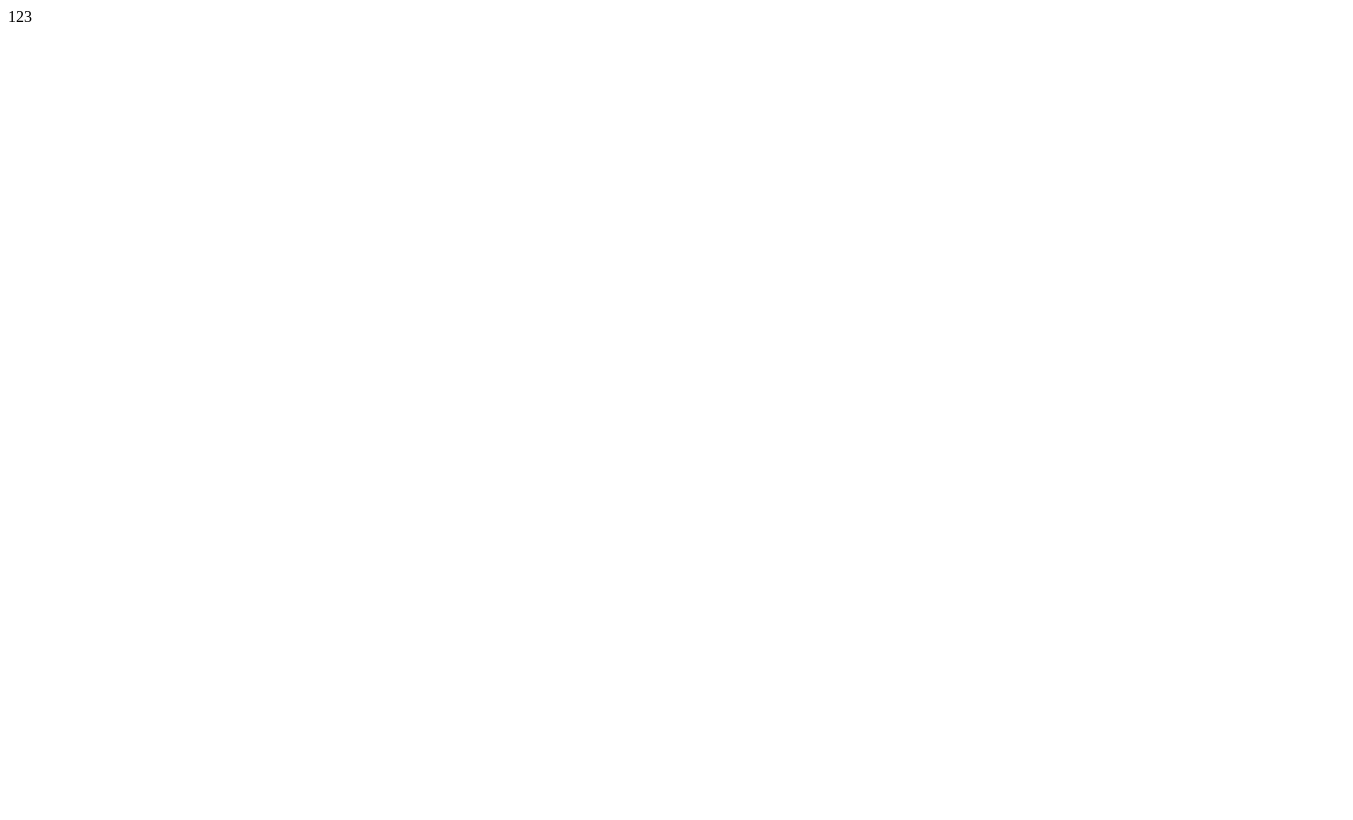
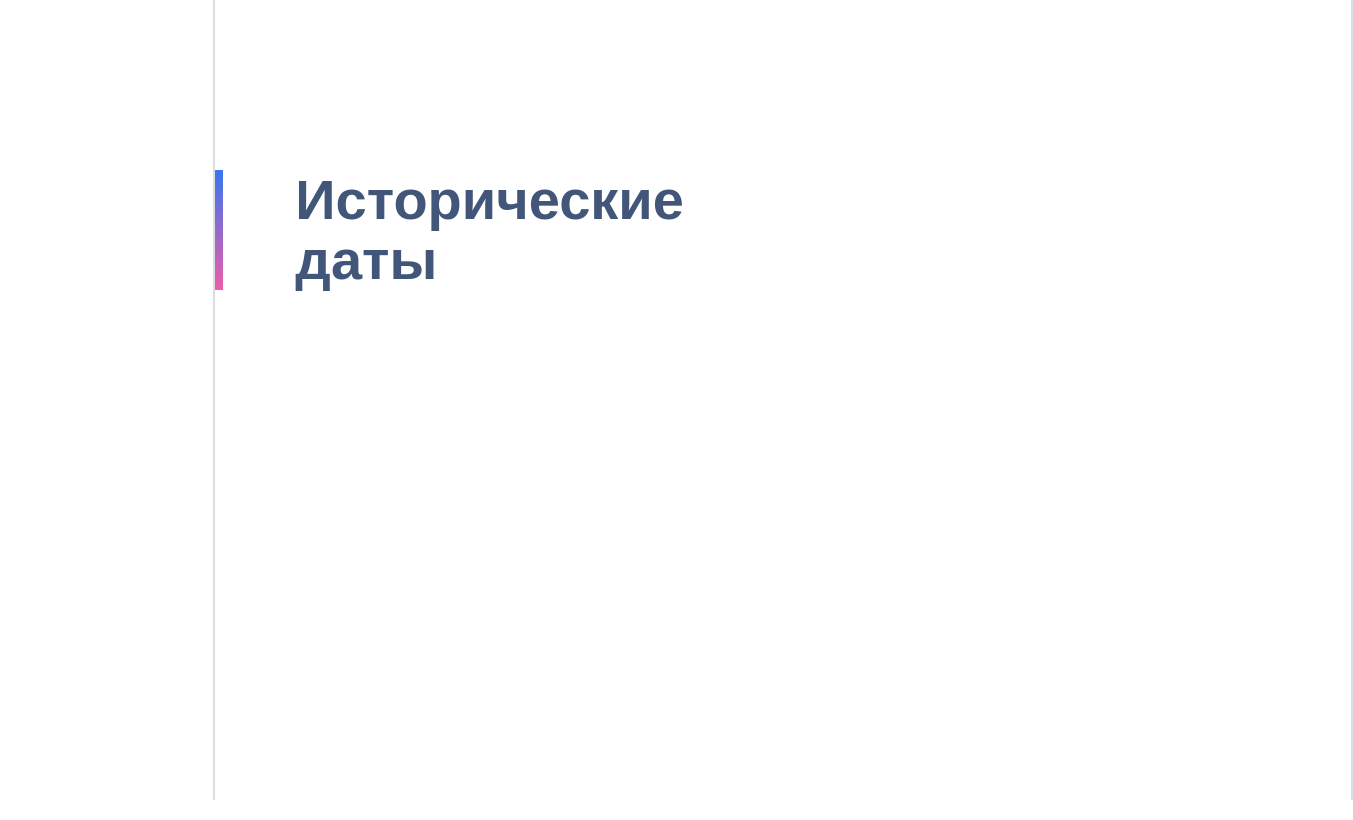
Before and after one commit to FoxyGDFD/beautiful-swiper, a React (Vite) app: page / in a window 1280 px wide. Shown: the whole page, 1353 px wide, since content can reach past the window. Built offline with nearby package versions, Linux system fonts and the light colour scheme.

Commit message:
feat: add title and circle of buttons

```diff
--- a/src/app/main.tsx
+++ b/src/app/main.tsx
@@ -1,5 +1,6 @@
 import { createRoot } from 'react-dom/client'
 import { MainPage } from '@pages'
+import './styles/global.scss'
 
 const root = document.getElementById('root');
 
--- /dev/null
+++ b/src/app/styles/_base.scss
@@ -0,0 +1,70 @@
+@use '@shared/styles/mixins';
+@use "@shared/styles/variables";
+
+
+// Base body styles
+body {
+  font-family: variables.$font-family-base;
+  font-size: variables.$font-size-base;
+  line-height: variables.$line-height-base;
+  color: variables.$gray-900;
+  background-color: variables.$white;
+  -webkit-font-smoothing: antialiased;
+  -moz-osx-font-smoothing: grayscale;
+}
+
+// Typography
+h1, h2, h3, h4, h5, h6 {
+  font-weight: variables.$font-weight-bold;
+  line-height: variables.$line-height-sm;
+  color: variables.$gray-900;
+}
+
+h1 { font-size: 2.5rem; }
+h2 { font-size: 2rem; }
+h3 { font-size: 1.75rem; }
+h4 { font-size: 1.5rem; }
+h5 { font-size: 1.25rem; }
+h6 { font-size: 1rem; }
+
+// Links
+a {
+  color: variables.$blue;
+  transition: variables.$transition-base;
+
+  // &:hover {
+  //   color: darken($blue, 15%);
+  // }
+
+  &:focus {
+    @include mixins.focus-ring;
+  }
+}
+
+// Forms
+input,
+textarea,
+select {
+  width: 100%;
+  padding: variables.$spacer * 0.5;
+  border: 0.0625rem solid variables.$gray-300;
+  border-radius: variables.$border-radius;
+  transition: variables.$transition-base;
+
+  &:focus {
+    outline: none;
+    border-color: variables.$blue;
+    box-shadow: 0 0 0 0.2rem rgba(variables.$blue, 0.25);
+  }
+
+  &::placeholder {
+    color: variables.$gray-500;
+  }
+}
+
+label {
+  display: block;
+  margin-bottom: variables.$spacer * 0.25;
+  font-weight: variables.$font-weight-medium;
+  color: variables.$gray-700;
+}
--- /dev/null
+++ b/src/app/styles/_reset.scss
@@ -0,0 +1,75 @@
+@use '@shared/styles/mixins';
+
+*,
+*::before,
+*::after {
+  box-sizing: border-box;
+  margin: 0;
+  padding: 0;
+}
+
+html {
+  scroll-behavior: smooth;
+}
+
+body, #root {
+  min-height: 100vh;
+  text-rendering: optimizeSpeed;
+  line-height: 1.5;
+  width: 100%;
+}
+
+img,
+picture,
+video,
+canvas,
+svg {
+  display: block;
+  max-width: 100%;
+}
+
+input,
+button,
+textarea,
+select {
+  font: inherit;
+}
+
+button {
+  cursor: pointer;
+  border: none;
+  background: none;
+}
+
+a {
+  text-decoration: none;
+  color: inherit;
+}
+
+button, a {
+  &:focus {
+    @include mixins.focus-ring;
+  }
+
+  &:disabled {
+    opacity: 0.6;
+    cursor: not-allowed;
+  }
+}
+
+ul,
+ol {
+  list-style: none;
+}
+
+// Remove animations for people who've turned them off
+@media (prefers-reduced-motion: reduce) {
+  *,
+  *::before,
+  *::after {
+    animation-duration: 0.01ms !important;
+    animation-iteration-count: 1 !important;
+    transition-duration: 0.01ms !important;
+    scroll-behavior: auto !important;
+  }
+}
--- /dev/null
+++ b/src/pages/Page.module.scss
@@ -0,0 +1,32 @@
+@use 'sass:map';
+@use "@shared/styles/variables";
+@use '@shared/styles/utils';
+@use '@shared/styles/mixins';
+
+.page {
+  @include utils.container;
+
+  height: 100vh;
+  border-left: .125rem solid variables.$black-blue_20;
+  border-right: .125rem solid variables.$black-blue_20;
+
+  margin-right: 8.333vw; // 160px на 1920px экране
+  margin-left: 16.667vw; // 320px на 1920px экране
+
+  max-inline-size: calc(100% - 24vw); // 8.333 + 16.667 = 25vw
+
+  padding-top: 10.625rem;
+  padding-left: map.get(variables.$spacers, 20);
+  padding-right: map.get(variables.$spacers, 20);
+
+  @include mixins.respond-to-max(md) {
+    margin-right: auto;
+    margin-left: auto;
+
+    padding-left: 0;
+    padding-right: 0;
+    border-left: none;
+    border-right: none;
+  }
+
+}
--- a/src/pages/index.tsx
+++ b/src/pages/index.tsx
@@ -1,3 +1,8 @@
+import { Timeline } from "@widgets/timeline";
+import style from './Page.module.scss'
+
 export const MainPage = () => {
-  return <>123</>
+  return <div className={style.page}>
+      <Timeline />
+    </div>
 }
--- /dev/null
+++ b/src/widgets/timeline/index.ts
@@ -0,0 +1 @@
+export * from './ui/Timeline';
--- /dev/null
+++ b/src/widgets/timeline/ui/Timeline.module.scss
@@ -0,0 +1,23 @@
+@use "sass:map";
+@use '@shared/styles/mixins';
+@use "@shared/styles/variables";
+
+.title {
+  font-size: 3.5rem;
+  line-height: 3.75rem;
+  color: variables.$black-blue;
+  position: relative;
+
+  &::before {
+    content: '';
+    position: absolute;
+    top: 0;
+    left:  0 - map.get(variables.$spacers, 20);
+    width: 0.5rem;
+    height: 7.5rem;
+    @include mixins.linear-gradient(
+      $direction: bottom,
+      $colors: variables.$blue variables.$fucshia-100
+    )
+  }
+}
--- /dev/null
+++ b/src/widgets/timeline/ui/Timeline.tsx
@@ -0,0 +1,35 @@
+import styles from './Timeline.module.scss';
+import clsx from 'clsx';
+import { TimelineCircle } from './TimelineCircle';
+
+export interface TimelineEvent {
+  year: string;
+  date?: string;
+  title: string;
+  description: string;
+}
+
+interface TimelineProps {
+  title?: string;
+  className?: string;
+}
+
+const buttons = [
+  { id: 1 },
+  { id: 2 },
+  { id: 3 },
+  { id: 4 },
+  { id: 5 },
+  { id: 6 }
+];
+
+
+export const Timeline = ({ className }: TimelineProps) => {
+  return (
+    <div className={clsx(styles.timeline, className)}>
+      <h2 className={styles.title}>Исторические<br/> даты</h2>
+
+      <TimelineCircle buttons={buttons}/>
+    </div>
+  );
+};
--- /dev/null
+++ b/src/widgets/timeline/ui/TimelineCircle.module.scss
@@ -0,0 +1,116 @@
+@use "sass:map";
+@use '@shared/styles/mixins';
+@use "@shared/styles/variables";
+
+.container {
+  @include mixins.flex-center;
+}
+
+.circle {
+  position: relative;
+  width: 530px;
+  height: 530px;
+  border-radius: 50%;
+  background: transparent;
+  backdrop-filter: blur(10px);
+  border: 2px solid variables.$black-blue_20;
+
+  opacity: 0;
+  animation: fadeIn 0.5s ease forwards;
+
+}
+
+.button {
+  position: absolute;
+  top: 50%;
+  left: 50%;
+  width: 3.625rem;
+  height: 3.625rem;
+  margin: -1.8rem;
+  border: 1px solid variables.$button-border;
+  border-radius: 30px;
+  background: variables.$gray-50;
+  color: variables.$black-blue;
+  font-size: 1.125rem;
+  cursor: pointer;
+  transition: all 0.3s ease;
+
+  // Используем CSS переменные из JS
+  transform:
+    rotate(var(--angle))
+    translate(265px)
+    rotate(calc(-1 * var(--angle)))
+    scale(0.1);
+  background: variables.$black-blue;
+
+  opacity: 0;
+  animation: fadeIn 0.5s ease forwards;
+  animation-delay: calc(var(--index) * 0.1s);
+
+
+  &:hover {
+    transform:
+    rotate(var(--angle))
+      translate(265px)
+      rotate(calc(-1 * var(--angle)))
+      scale(1);
+    box-shadow: 0 6px 20px rgba(0, 0, 0, 0.3);
+    background: variables.$gray-50;
+    z-index: 10;
+  }
+
+  &:active {
+    transform:
+      rotate(var(--angle))
+      translate(265px)
+      rotate(calc(-1 * var(--angle)))
+      scale(0.95);
+    }
+
+    @include mixins.flex-center
+  }
+
+@keyframes fadeIn {
+  to {
+    opacity: 1;
+  }
+}
+
+// Медиа-запросы для адаптивности1
+@include mixins.respond-to-max(lg) {
+  .circle {
+    width: 360px;
+    height: 360px;
+
+    .button {
+
+      transform:
+        rotate(var(--angle))
+        translate(180px)
+        rotate(calc(-1 * var(--angle)))
+        scale(0.1);
+
+      &:hover {
+        transform:
+          rotate(var(--angle))
+          translate(180px)
+          rotate(calc(-1 * var(--angle)))
+          scale(1);
+      }
+
+      &:active {
+        transform:
+          rotate(var(--angle))
+          translate(180px)
+          rotate(calc(-1 * var(--angle)))
+          scale(0.95);
+      }
+    }
+  }
+}
+
+@include mixins.respond-to-max(md) {
+  .circle {
+    display: none;
+  }
+}
--- /dev/null
+++ b/src/widgets/timeline/ui/TimelineCircle.tsx
@@ -0,0 +1,33 @@
+import styles from './TimelineCircle.module.scss'
+
+type TimelineCircleProps = {
+  buttons: {id: number | string}[];
+}
+export const TimelineCircle = ({buttons}: TimelineCircleProps) => {
+
+    const handleButtonClick = (buttonId: number) => {
+    console.log(`Клик по кнопке: ${buttonId}`);
+  };
+
+  return <div className={styles.container}>
+      <div className={styles.circle}>
+        {buttons.map((button, index) => {
+          const angle = (360 / buttons.length) * index - 120;
+          return (
+            <button
+              key={button.id}
+              className={styles.button}
+              style={{
+                '--angle': `${angle}deg`,
+                '--index': index
+              }}
+              onClick={() => handleButtonClick(button.id)}
+              title={button.id.toString()}
+            >
+              {button.id}
+            </button>
+          );
+        })}
+      </div>
+    </div>
+}
```
